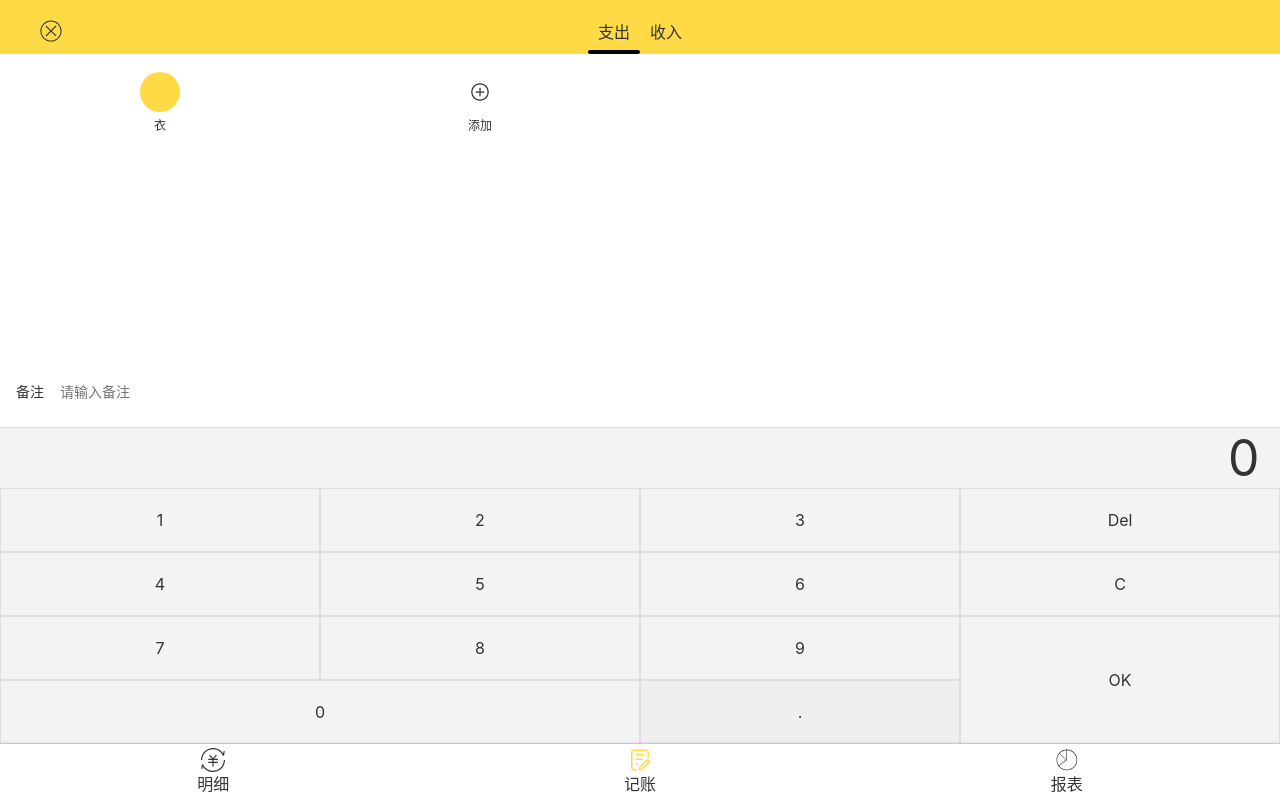
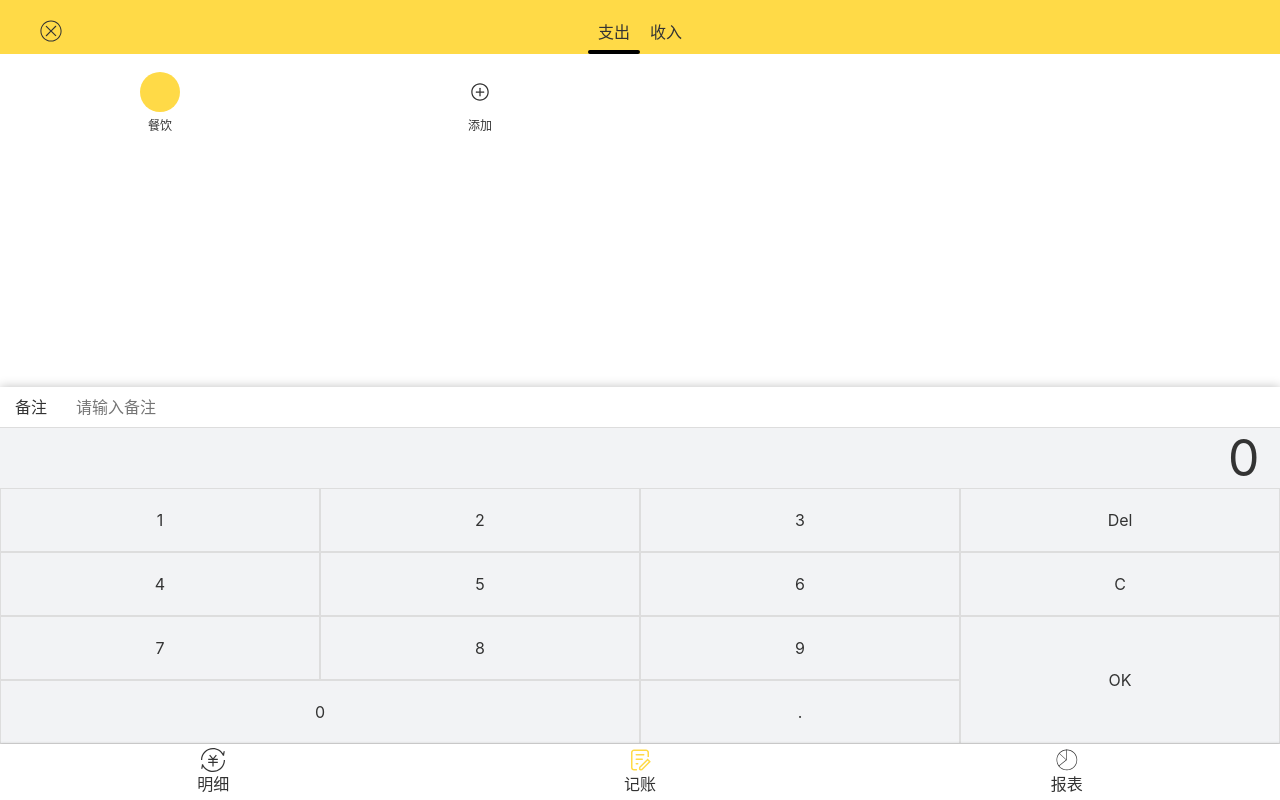
Before and after one commit to MongieLee/react-tally, a React app: page /#/money in a window 1280 px wide. Built offline with nearby package versions, Linux system fonts and the light colour scheme.

Commit message:
重构获取记账数据

```diff
--- a/src/hooks/useRecord.tsx
+++ b/src/hooks/useRecord.tsx
@@ -2,7 +2,7 @@ import { useState, useEffect } from 'react'
 import { useUpdate } from 'hooks/useUpdate'
 
 type newRecordItem = {
-  tagIds: number[]
+  tag: {}
   note: string
   category: 'pay' | 'income'
   amount: number
--- a/src/hooks/useTags.tsx
+++ b/src/hooks/useTags.tsx
@@ -1,13 +1,13 @@
 import { useState, useEffect } from 'react'
 
 const useTags = () => {
-  const [tags, _setTags] = useState<{ name: string; iconName: string, tagType: string }[]>([])
+  const [tags, _setTags] = useState<
+    { name: string; iconName: string; tagType: string }[]
+  >([])
   useEffect(() => {
     let tempTags = JSON.parse(window.localStorage.getItem('userTags') || '[]')
     if (tempTags.length === 0) {
-      tempTags = [
-        { name: "衣", iconName: "food", tagType: "吃喝" }
-      ]
+      tempTags = [{ name: '餐饮', tagType: '吃喝', iconName: 'food' }]
       _setTags(tempTags)
       window.localStorage.setItem('userTags', JSON.stringify(tempTags))
     }
--- a/src/views/Money.tsx
+++ b/src/views/Money.tsx
@@ -5,6 +5,7 @@ import { TagsSection } from './Money/TagsSection'
 import { NotesSection } from './Money/NotesSection'
 import { CategorySection } from './Money/CategorySection'
 import { NumberPadSection } from './Money/NumberPadSection'
+import { useHistory } from 'react-router-dom'
 import { useRecord } from 'hooks/useRecord'
 const MyLayout = styled(Layout)`
   display: flex;
@@ -12,41 +13,52 @@ const MyLayout = styled(Layout)`
 `
 type Category = 'pay' | 'income'
 const defaultSelected = {
-  tagIds: [] as number[],
+  tag: { name: '餐饮', tagType: '吃喝', iconName: 'food' },
   note: '',
   category: 'pay' as Category,
   amount: 0
 }
-const Money = () => {
+const Money: React.FC = () => {
   const [selected, setSelected] = React.useState(defaultSelected)
   const { records, addRecord } = useRecord()
-  const onChange = (obj: Partial<typeof selected>) => {
-    setSelected({ ...selected, ...obj })
+  const history = useHistory()
+  const onChange = (obj: any) => {
+    console.log(obj)
+    let o = { ...selected }
+    o.tag = obj
+    setSelected({ ...o })
+  }
+  const amountChange = (amount: any) => {
+    setSelected({ ...selected, amount })
+  }
+
+  const notesChange = (note: any) => {
+    setSelected({ ...selected, note })
+  }
+  const categoryChange = (category: any) => {
+    setSelected({ ...selected, category })
+  }
+
+  const tagChange = (tag: any) => {
+    setSelected({ ...selected, tag })
   }
   const submit = () => {
     addRecord(selected)
-    alert('ok')
-    setSelected(defaultSelected)
+    history.push('/')
   }
   return (
     <MyLayout>
       <CategorySection
         category={selected.category}
-        onChange={category => onChange({ category })}
+        onChange={category => categoryChange(category)}
       />
-      <TagsSection
-        selected={selected.tagIds}
-        onChange={tagIds => onChange({ tagIds })}
-      />
-      <NotesSection
-        note={selected.note}
-        onChange={note => onChange({ note })}
-      />
+      <TagsSection selected={selected.tag} onChange={tag => tagChange(tag)} />
+      <NotesSection note={selected.note} onChange={note => notesChange(note)} />
 
       <NumberPadSection
         amount={selected.amount}
         onOk={submit}
-        onChange={amount => onChange({ amount })}
+        onChange={amount => amountChange(amount)}
       />
     </MyLayout>
   )
--- a/src/views/Money/CategorySection.tsx
+++ b/src/views/Money/CategorySection.tsx
@@ -48,7 +48,7 @@ const CategorySection: React.FC<Props> = props => {
   const category = props.category
   const history = useHistory()
   const goBack = () => {
-    history.goBack()
+    history.push('/')
   }
   return (
     <Wrapper>
--- a/src/views/Money/NotesSection.tsx
+++ b/src/views/Money/NotesSection.tsx
@@ -1,8 +1,10 @@
 import styled from 'styled-components'
 import React from 'react'
 const Wrapper = styled.section`
-  padding: 0 16px;
-  font-size: 14px;
+  padding: 3px 10px 3px 15px;
+  display: flex;
+  align-items: center;
+  box-shadow: 0 0 10px rgba(0, 0, 0, 0.25);
   label {
     align-items: center;
     display: flex;
@@ -11,10 +13,11 @@ const Wrapper = styled.section`
       margin-right: 16px;
     }
     input {
-      width: 100%;
-      height: 72px;
+      margin-left: 10px;
+      flex-grow: 1;
       border: none;
-      background: none;
+      padding: 5px 3px;
+      background: transparent;
     }
   }
 `
--- a/src/views/Money/NumberPadSection/Wrapper.tsx
+++ b/src/views/Money/NumberPadSection/Wrapper.tsx
@@ -13,9 +13,7 @@ const Wrapper = styled.section`
       height: 64px;
       width: 25%;
       border: 1px #ddd solid;
-      &:not(:last-child) {
-        background: rgb(242, 243, 245);
-      }
+      background: rgb(242, 243, 245);
       &.zero {
         width: 50%;
       }
--- a/src/views/Money/TagsSection.tsx
+++ b/src/views/Money/TagsSection.tsx
@@ -9,7 +9,7 @@ const Wrapper = styled.section`
 `
 
 const Tags = styled.div`
-.currentTags{
+  .currentTags {
     margin-top: 10px;
     display: flex;
     flex-wrap: wrap;
@@ -37,9 +37,9 @@ const Tags = styled.div`
       }
     }
   }
-.add-wrapper{
+  .add-wrapper {
     width: 25%;
-  a{
+    a {
       display: flex;
       flex-direction: column;
       justify-content: center;
@@ -60,28 +60,22 @@ const Tags = styled.div`
           background: rgb(255, 218, 71);
         }
       }
-}}
+    }
+  }
 `
 type Props = {
-  selected: number[]
-  onChange: (selected: number[]) => void
+  selected: any
+  onChange: (selected: any) => void
 }
 const TagsSection: React.FC<Props> = props => {
-  let [c, setC] = useState({ name: "衣", iconName: "food", tagType: "吃喝" })
-  const [userTags, setUserTags] = useState([1, 2])
+  let [c, setC] = useState({ name: '餐饮', tagType: '吃喝', iconName: 'food' })
   useTags()
   const tags = JSON.parse(localStorage.getItem('userTags') || '[]')!
-  console.log(tags)
-  console.log(userTags)
   const selectedTagIds = props.selected
-  const clickAddButton = () => {
-  }
-  const onToggleTag = (tagId: number) => {
-    if (selectedTagIds.indexOf(tagId) >= 0) {
-      props.onChange(selectedTagIds.filter(t => t !== tagId))
-    } else {
-      props.onChange([...selectedTagIds, tagId])
-    }
+  const lll = (item:any) => {
+    setC({ ...item })
+    console.log(c.name === item.name)
+    props.onChange(item)
   }
   return (
     <Wrapper>
@@ -90,21 +84,20 @@ const TagsSection: React.FC<Props> = props => {
           {tags.map((item: any) => {
             return (
               <li
-                onClick={() => { setC({ ...item }); console.log(c) }}
+                onClick={() => {
+                  lll(item)
+                }}
                 className={c.name === item.name ? 'highlight' : ''}
-                key={item.name}>
+                key={item.name}
+              >
                 <Icon name={item.iconName} />
                 <span>{item.name}</span>
-              </li>)
+              </li>
+            )
           })}
           <div className='add-wrapper'>
             <Link to='/labels'>
-              <Icon
-                onClick={() => {
-                  clickAddButton()
-                }}
-                name='add'
-              />
+              <Icon name='add' />
               <span>添加</span>
             </Link>
           </div>
--- a/src/views/TagEditCopy.tsx
+++ b/src/views/TagEditCopy.tsx
@@ -80,15 +80,22 @@ const TagEditw: React.FC = () => {
   useTags()
   const tags = JSON.parse(localStorage.getItem('userTags') || '[]')!
   console.log(tags)
-  const [defaultSelected, setDefaultSelected] = useState({ name: '餐饮', tagType: '吃喝', iconName: 'food' })
+  const [defaultSelected, setDefaultSelected] = useState({
+    name: '餐饮',
+    tagType: '吃喝',
+    iconName: 'food'
+  })
   const { getTags } = useAllTags()
   const { foods, life, play } = getTags()
 
-  const selectedTagEvent = (name: string, tagType: string, iconName: string) => {
-    setDefaultSelected({ name, iconName, tagType })
+  const selectedTagEvent = (
+    name: string,
+    tagType: string,
+    iconName: string
+  ) => {
+    setDefaultSelected({ name, tagType, iconName })
   }
   const aaa = (item: any) => {
-
     let m = tags.filter((a: any) => {
       console.log(JSON.stringify(a) === JSON.stringify(item))
 
@@ -102,17 +109,28 @@ const TagEditw: React.FC = () => {
       let tempList = [...tags, item]
       console.log(tempList)
       window.localStorage.setItem('userTags', JSON.stringify(tempList))
-      history.push(`/money`);
+      history.push(`/money`)
     }
   }
   return (
     <TagsWrapper>
       <div className='action-bar'>
         <span>
-          <Icon name='back' onClick={() => { goBack() }} />
+          <Icon
+            name='back'
+            onClick={() => {
+              goBack()
+            }}
+          />
           <span className='backFont'>请选择标签</span>
         </span>
-        <span onClick={() => { aaa(defaultSelected) }}>完成</span>
+        <span
+          onClick={() => {
+            aaa(defaultSelected)
+          }}
+        >
+          完成
+        </span>
       </div>
       <div className='selectedTag'>
         <span>
@@ -126,7 +144,15 @@ const TagEditw: React.FC = () => {
         <ul className='item-container'>
           {foods.map(item => {
             return (
-              <li onClick={() => { selectedTagEvent(item.name, item.tagType, item.iconName) }} key={item.name} className={`tagItem ${item.name === defaultSelected.name ? 'highLight' : ''}`} >
+              <li
+                onClick={() => {
+                  selectedTagEvent(item.name, item.tagType, item.iconName)
+                }}
+                key={item.name}
+                className={`tagItem ${
+                  item.name === defaultSelected.name ? 'highLight' : ''
+                }`}
+              >
                 <Icon name={item.iconName} />
                 <span>{item.name}</span>
               </li>
@@ -138,7 +164,15 @@ const TagEditw: React.FC = () => {
         <ul className='item-container'>
           {life.map(item => {
             return (
-              <li onClick={() => { selectedTagEvent(item.name, item.tagType, item.iconName) }} key={item.name} className={`tagItem ${item.name === defaultSelected.name ? 'highLight' : ''}`} >
+              <li
+                onClick={() => {
+                  selectedTagEvent(item.name, item.tagType, item.iconName)
+                }}
+                key={item.name}
+                className={`tagItem ${
+                  item.name === defaultSelected.name ? 'highLight' : ''
+                }`}
+              >
                 <Icon name={item.iconName} />
                 <span>{item.name}</span>
               </li>
@@ -150,7 +184,15 @@ const TagEditw: React.FC = () => {
         <ul className='item-container'>
           {play.map(item => {
             return (
-              <li onClick={() => { selectedTagEvent(item.name, item.tagType, item.iconName) }} key={item.name} className={`tagItem ${item.name === defaultSelected.name ? 'highLight' : ''}`} >
+              <li
+                onClick={() => {
+                  selectedTagEvent(item.name, item.tagType, item.iconName)
+                }}
+                key={item.name}
+                className={`tagItem ${
+                  item.name === defaultSelected.name ? 'highLight' : ''
+                }`}
+              >
                 <Icon name={item.iconName} />
                 <span>{item.name}</span>
               </li>
```
Also changed, not shown: src/icons/no-data.svg. Lines whose indentation alone changed are shown as unchanged.
